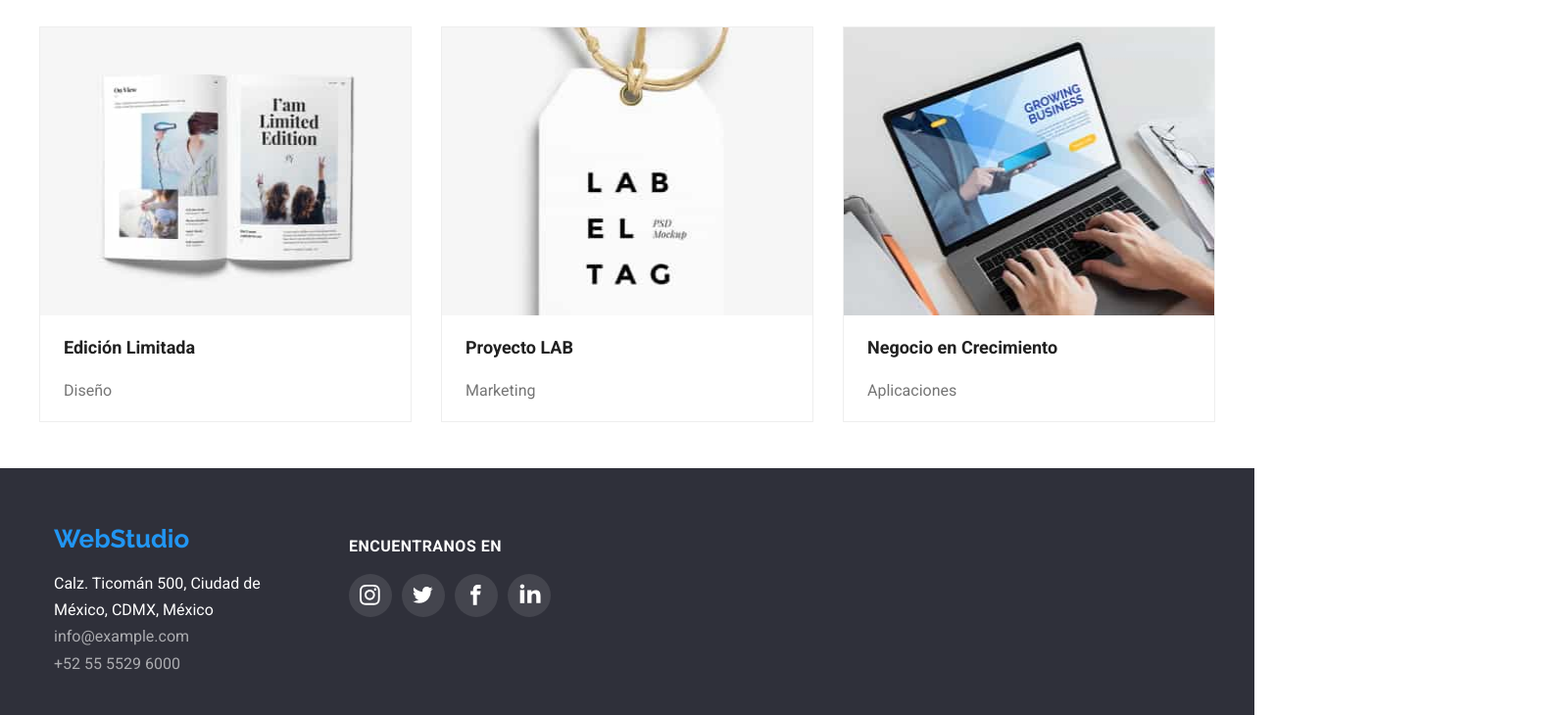
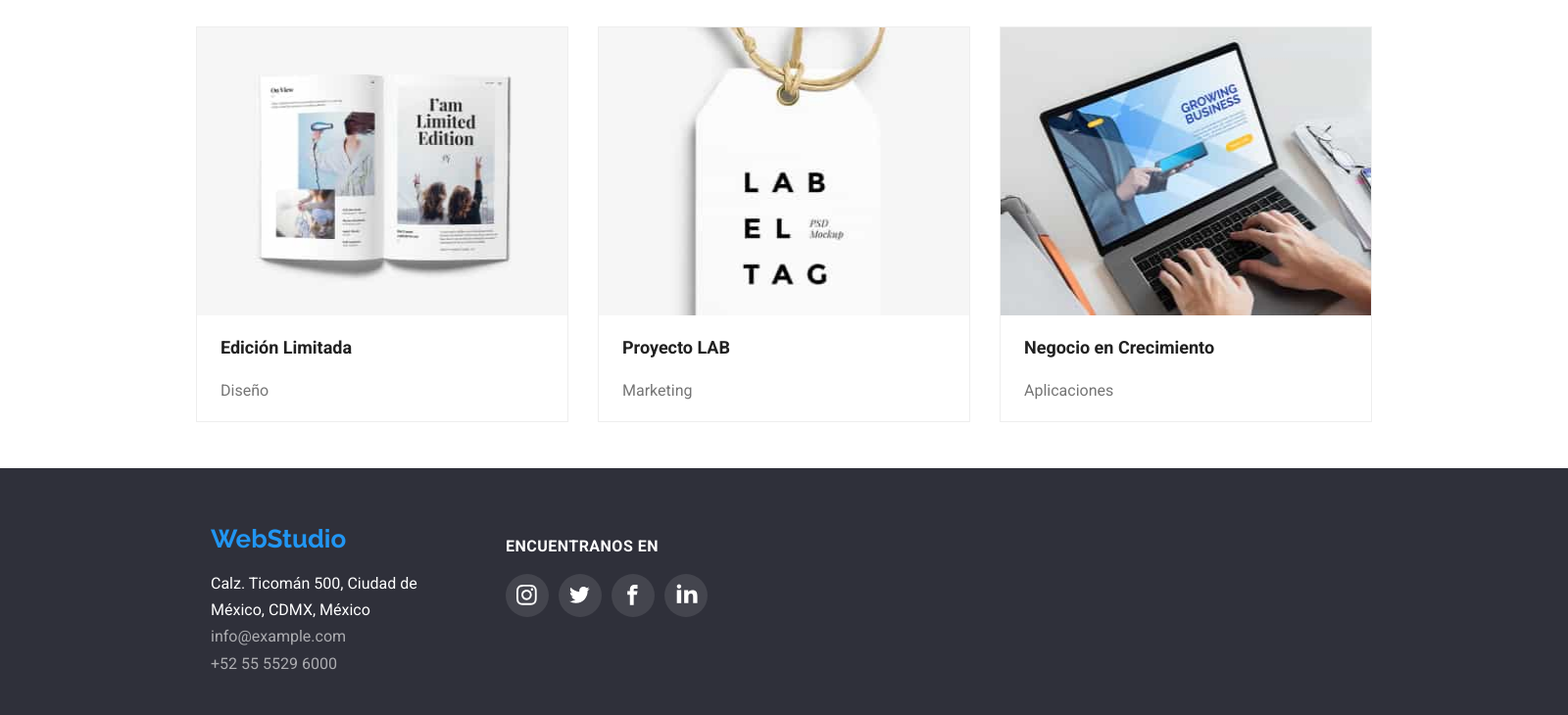
Before and after one commit to JavierV23G/goit-markup-hw-06, a plain HTML site: page portafolio.html in a window 1280 px wide. Shown: the part 1056-1786 px from the top of the page at 98% size, 1600 px wide, since content can reach past the window. Drawn offline with nearby package versions, Linux system fonts and the light colour scheme.

Commit message:
last changes first attempt

```diff
--- a/style-index.css
+++ b/style-index.css
@@ -20,7 +20,9 @@
 }
 
 .top-page {
+    width: 1600px;
     height: 80px;
+    margin: 0 auto;
     padding: 0px 0px;
     align-items: center;
     display: flex;
@@ -155,7 +157,8 @@ nav {
     background-repeat: no-repeat;
     background-position: center;
     padding: 47px 0px;
-    margin: 0px 0px;
+    margin: 0 auto;
+    width: 1600px;
 }
 
 .main-title .container {
@@ -355,7 +358,8 @@ textarea:focus {
 /* DESCRIPTIONS */
 .content1 {
     padding: 47px 0px;
-    margin: 0px 0px
+    margin: 0 auto;
+    width: 1600px;
 }
 .content1 h3 {
     font-weight: 700;
@@ -389,6 +393,10 @@ textarea:focus {
 
 /* A QUE NOS DEDICAMOS */
 
+.content2 {
+    width: 1600px;
+    margin: 0 auto;
+}
 .content2 h2,
 .content3 h2,
 .content4 h2
@@ -448,7 +456,8 @@ textarea:focus {
 .content3 {
     background-color: var(--color-behindourteam);
     padding: 47px 0px;
-    margin: 0px 0px;
+    margin: 0 auto;
+    width: 1600px;
 }
 
 .content3 .container {
@@ -521,7 +530,8 @@ textarea:focus {
 
 .content4 {
     padding: 47px 0px;
-    margin: 0px 0px;
+    margin: 0 auto;
+    width: 1600px;
 }
 .content4 .container .client {
     width: 170px;
@@ -573,6 +583,8 @@ textarea:focus {
     display: flex;
     background-color: var(--color-behindpage);
     padding: 0px 0px;
+    margin: 0 auto;
+    width: 1600px;
 }
 
 .foot-page .container {
--- a/styles-portafolio.css
+++ b/styles-portafolio.css
@@ -20,7 +20,9 @@
 /* TOP WEBSITE */
 
 .top-page {
+    width: 1600px;
     height: 80px;
+    margin: 0 auto;
     padding: 0px 0px;
     align-items: center;
     display: flex;
@@ -150,8 +152,9 @@ nav {
 
 .main-content {
     display: flex;
-    margin: 0px 0px;
+    margin: 0 auto;
     padding: 47px 0px;
+    width: 1600px;
 }
 
 .main-content .container {
@@ -286,8 +289,10 @@ nav {
 .foot-page {
     display: flex;
     background-color: var(--color-footpage);
+    width: 1600px;
     height: 252px;
     padding: 0px 0px;
+    margin: 0 auto;
 }
 
 .foot-page .container {
```
Also changed, not shown: Imagenes/SVG/enviar ícono.svg (deleted).
